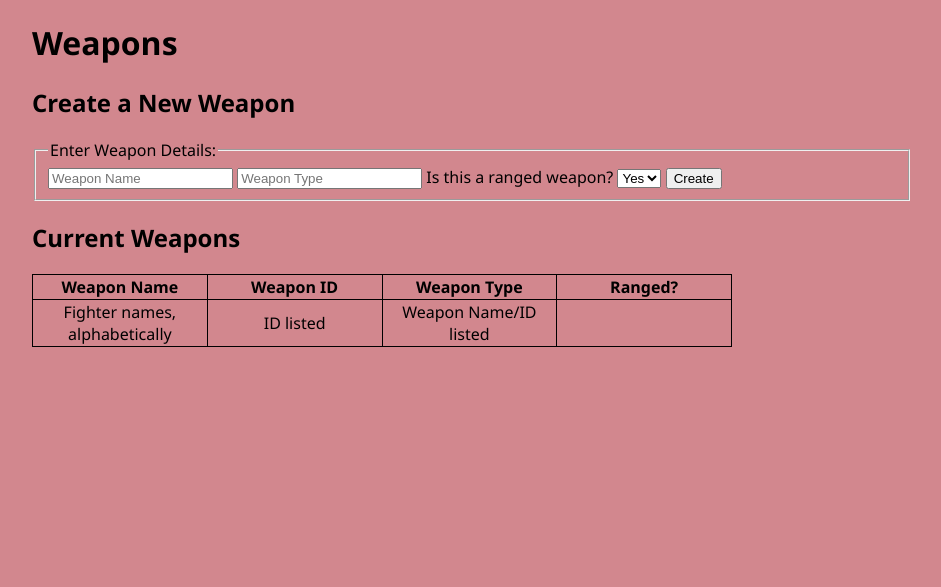
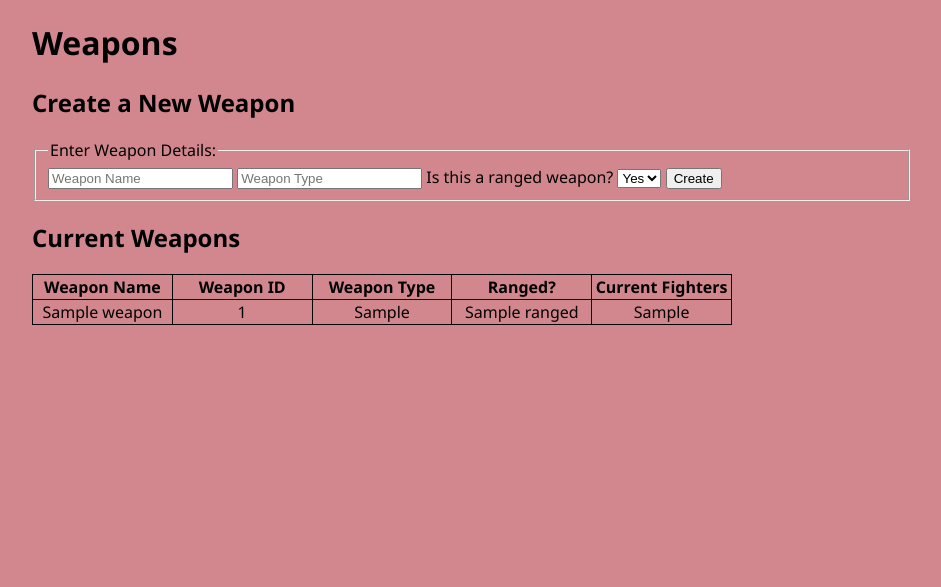
Before and after one commit to spoonser/Tournament-Website---Database-Project, a Flask app: template templates/weapons.html in a window 1280 px wide. Shown: the top 587 px of the page, without its empty margins (168-1109 px from the left). Run offline with Flask 2, Linux system fonts and the light colour scheme; the template is opened without the code that fills it: most values are stand-ins (such as "Sample title", 1, 10 or a date in 2020); some libraries are stand-ins or nearby versions.

Commit message:
Weapons changes

```diff
--- a/app.py
+++ b/app.py
@@ -31,7 +31,16 @@ def fighters():
 
 @app.route('/weapons')
 def weapons():
-    return render_template('weapons.html')
+    cur = mysql.connection.cursor()
+    cur.execute('''SELECT w.weaponName, w.weaponID, w.weaponType, IF(w.ranged=1, "Yes", "No") as ranged,
+        IFNULL(GROUP_CONCAT(f.fighterName), "No Users") as `WeaponUsers`
+        FROM Weapons w
+        LEFT JOIN Fighters as f
+        ON w.weaponID=f.weapon
+        GROUP BY w.weaponID;''')
+    weapons = cur.fetchall()
+
+    return render_template('weapons.html', weapons=weapons)
 
 @app.route('/results')
 def results():
@@ -64,10 +73,6 @@ def prizes():
 
     return render_template('prizes.html', prizesWon=prizesWon)
 
-@app.route('/test')
-def hello_world():
-    return 'Hello, World!'
-
 
 
 if __name__ == '__main__':
--- a/templates/weapons.html
+++ b/templates/weapons.html
@@ -28,12 +28,18 @@
         <th>Weapon ID</th>
         <th>Weapon Type</th>
 		<th>Ranged?</th>
+		<th>Current Fighters</th>
       </tr>
-      <tr>
-        <td>Fighter names, alphabetically</td>
-        <td>ID listed</td>
-        <td>Weapon Name/ID listed</td>
-      </tr>
+
+	  {% for weapon in weapons %}
+		<tr>
+			<td>{{ weapon['weaponName'] }}</td>
+			<td>{{ weapon['weaponID'] }}</td>
+			<td>{{ weapon['weaponType'] }}</td>
+			<td>{{ weapon['ranged'] }}</td>
+			<td>{{ weapon['WeaponUsers'] }}</td>
+		</tr>
+      {% endfor %}
     </table>
   </div>
   </div>
```
